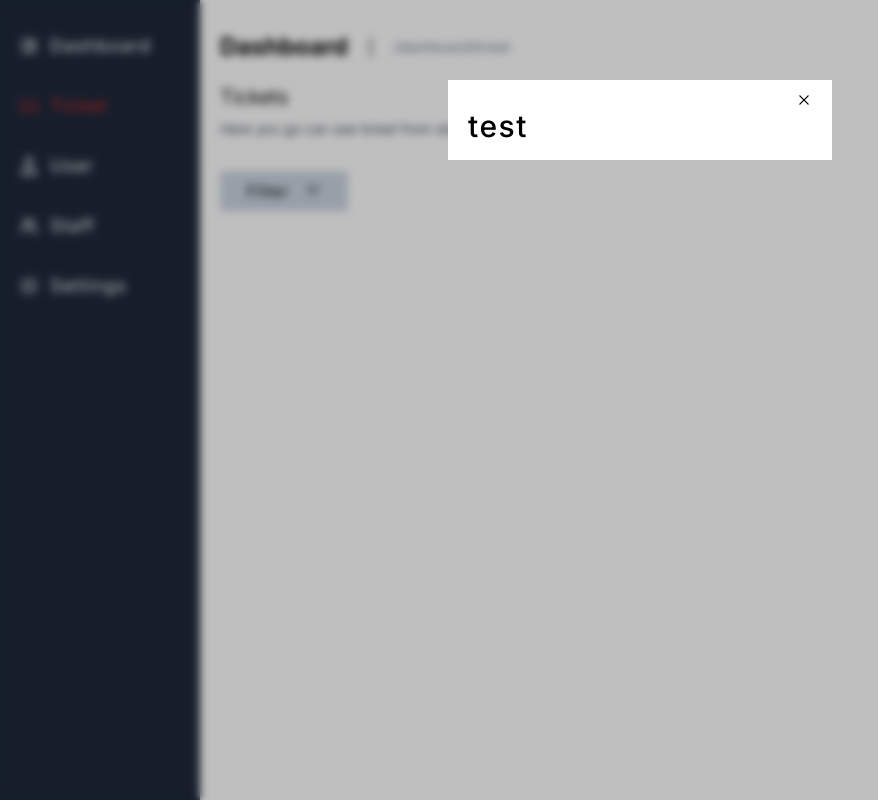
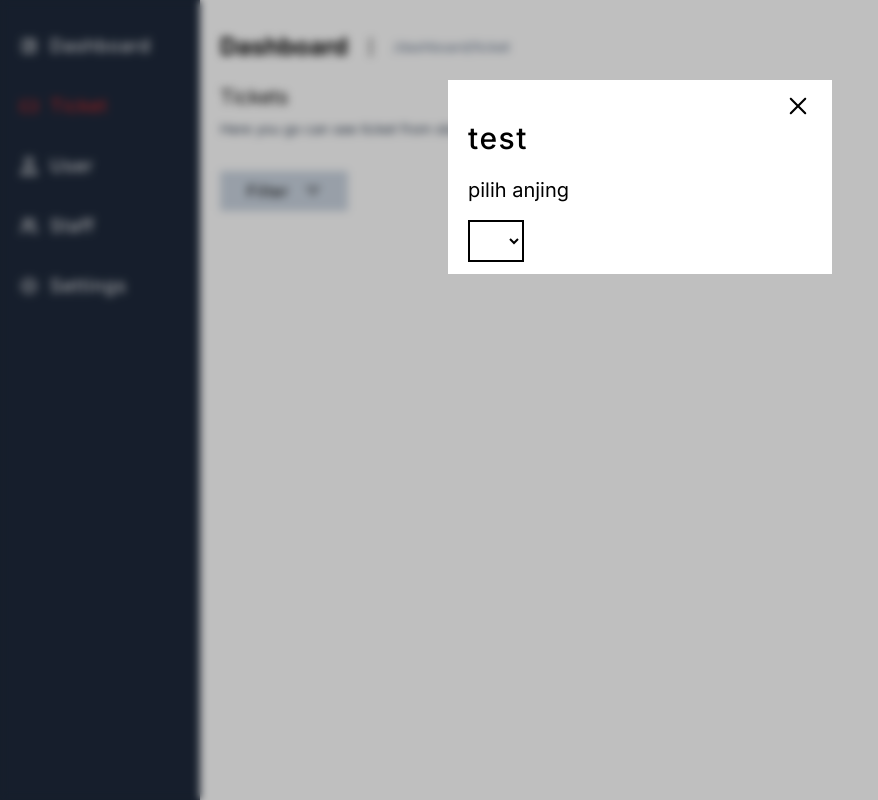
Before and after one commit to HCK42MRX/helpdesk-ticket, a Next.js app: page /dashboard/ticket in a window 1280 px wide. Both pictures are taken after a click on the button "Filter". Shown: the whole page, without its empty margins (0-878 px from the left). Built offline with nearby package versions, Linux system fonts and the light colour scheme.

Commit message:
update:modalComponents

```diff
--- a/src/app/dashboard/ticket/page.jsx
+++ b/src/app/dashboard/ticket/page.jsx
@@ -5,14 +5,17 @@ import React from "react";
 import ContainerModal from "@/components/ui/ContanierModal";
 
 import { IoFilterOutline } from "react-icons/io5";
+import OptionsWithLabel from "@/components/ui/Input/OptionsWithLabel";
 
 
 export default function Ticket(){
   return (
     <>
       <TitlePage title='Tickets' description='Here you go can see ticket from staff'/>
-      <ContainerModal className='mt-8 w-32 justify-center' btnName='Filter' heading='test' icon={<IoFilterOutline />}>
-        <h1></h1>
+      <ContainerModal className='mt-8 w-32 justify-center' btnName='Filter' headingModal='test' icon={<IoFilterOutline />}>
+        <div className="flex flex-col">
+          <OptionsWithLabel label='pilih anjing' className='mt-5'/>
+        </div>
       </ContainerModal>
     </>
   )
--- a/src/components/ui/ContanierModal.jsx
+++ b/src/components/ui/ContanierModal.jsx
@@ -9,17 +9,16 @@ import Modal from "./Modal";
 import { modalContext } from "@/contexts/modalContext";
 import { cn } from "@/lib/utils";
 
-export default function ContainerModal({ btnName, icon, children, heading, className }) {
+export default function ContainerModal({ btnName, icon, children, headingModal, className }) {
   const [visible, setVisible] = useState(false)
   const handleVisible = useCallback(() => {
     setVisible(!visible)
-    console.log('button modal di klk')
   }, [visible])
   return (
     <>
       <modalContext.Provider value={{ visible, setVisible }}>
         <button className={cn("stnd-button bg-slate-300", className)} onClick={handleVisible}>{btnName}{icon}</button>
-        {visible ? <Modal heading={heading}>{children}</Modal> : null}
+        {visible ? <Modal heading={headingModal}>{children}</Modal> : null}
       </modalContext.Provider>
     </>
   )
--- /dev/null
+++ b/src/components/ui/Input/OptionsWithLabel.jsx
@@ -0,0 +1,14 @@
+import React from "react";
+
+import { cn } from "@/lib/utils";
+
+export default function OptionsWithLabel({ label, className, children}) {
+  return (
+    <div className={cn("flex flex-col", className)}>
+      <label htmlFor={label} className="sub-title">{label}</label>
+      <select id="cars" className="mt-4 w-fit stnd-button bg-transparent border-2 border-black" defaultChecked=''>
+        {children}
+      </select>
+    </div>
+  )
+}
--- a/src/components/ui/Modal.jsx
+++ b/src/components/ui/Modal.jsx
@@ -1,18 +1,20 @@
-import React, { useCallback, useContext} from "react";
+import React, { useCallback, useContext, useRef} from "react";
 
 import { RxCross2 } from "react-icons/rx";
 
 import { modalContext } from "@/contexts/modalContext";
 
 export default function Modal({ children, heading }) {
+  const modalBox = useRef()
+  const closeModal = useRef()
   const {visible, setVisible} = useContext(modalContext)
-  const handleVisible = useCallback(() => {
-    setVisible(!visible)
+  const handleVisible = useCallback((e) => {
+      setVisible(!visible)
   },[visible, setVisible])
   return (
-    <div className="fixed flex justify-center inset-0 bg-black bg-opacity-25 backdrop-blur-sm" onClick={handleVisible}>
-      <div className="box-modal mt-20 relative bg-white h-20 w-96 py-3 px-5 rounded-lg">
-        <span className="flex justify-end" onClick={handleVisible}><RxCross2 /></span>
+    <div className="fixed flex justify-center inset-0 bg-black bg-opacity-25 backdrop-blur-sm">
+      <div className="box-modal mt-20 relative bg-white h-fit w-96 py-3 px-5 rounded-lg">
+        <span className="flex justify-end" onClick={handleVisible}><RxCross2 className="size-7"/></span>
         <h1 className="heading">{heading}</h1>
         <div className="children mt-2 container-custom">
           {children}
```
